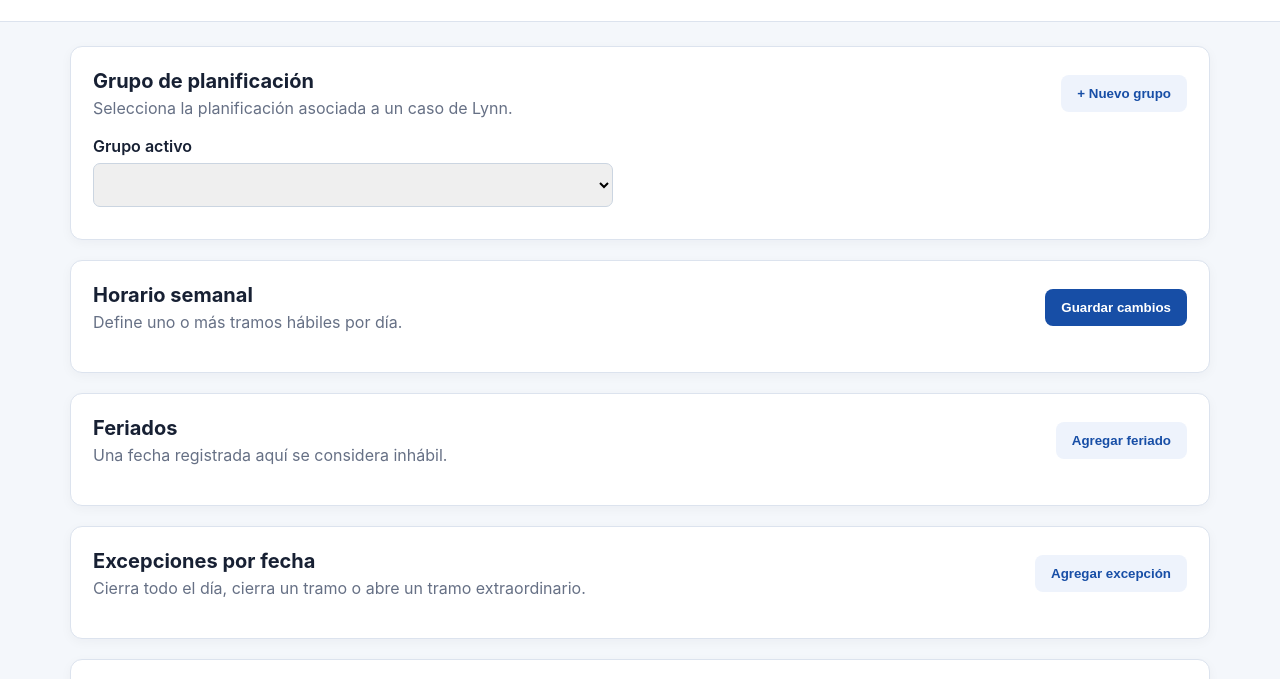
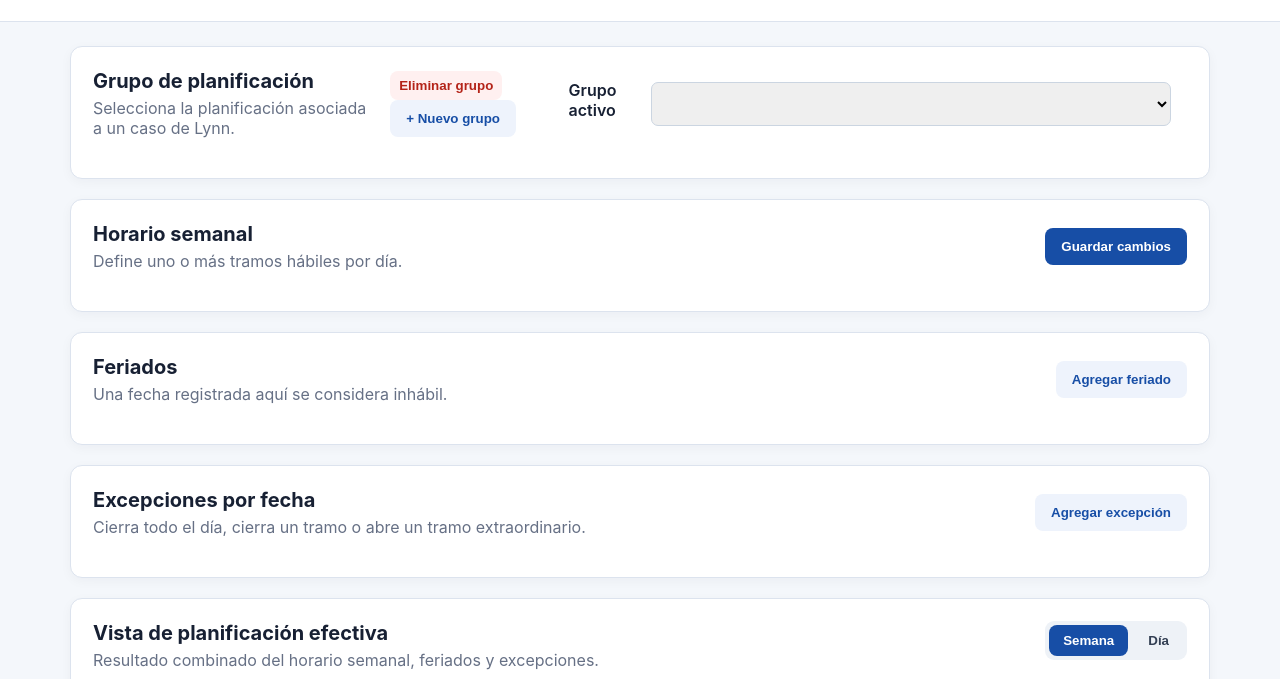
Before and after one commit to Nickoo-0/app-planificacion-v2, a website: page horario-chile-vercel/public/index.html in a window 1280 px wide. Shown: the part 86-765 px from the top of the page. Drawn offline with Linux system fonts and the light colour scheme; no server answers.

Commit message:
Replace button layout and add delete option

```diff
--- a/horario-chile-vercel/public/index.html
+++ b/horario-chile-vercel/public/index.html
@@ -29,10 +29,15 @@
         <p>Selecciona la planificación asociada a un caso de Lynn.</p>
       </div>
 
-      <button id="newGroup" class="secondary">
-        + Nuevo grupo
-      </button>
-    </div>
+      <div>
+  <button id="deleteGroup" class="remove" type="button">
+    Eliminar grupo
+  </button>
+
+  <button id="newGroup" class="secondary" type="button">
+    + Nuevo grupo
+  </button>
+</div>
 
     <label for="groupSelector">Grupo activo</label>
 
```
